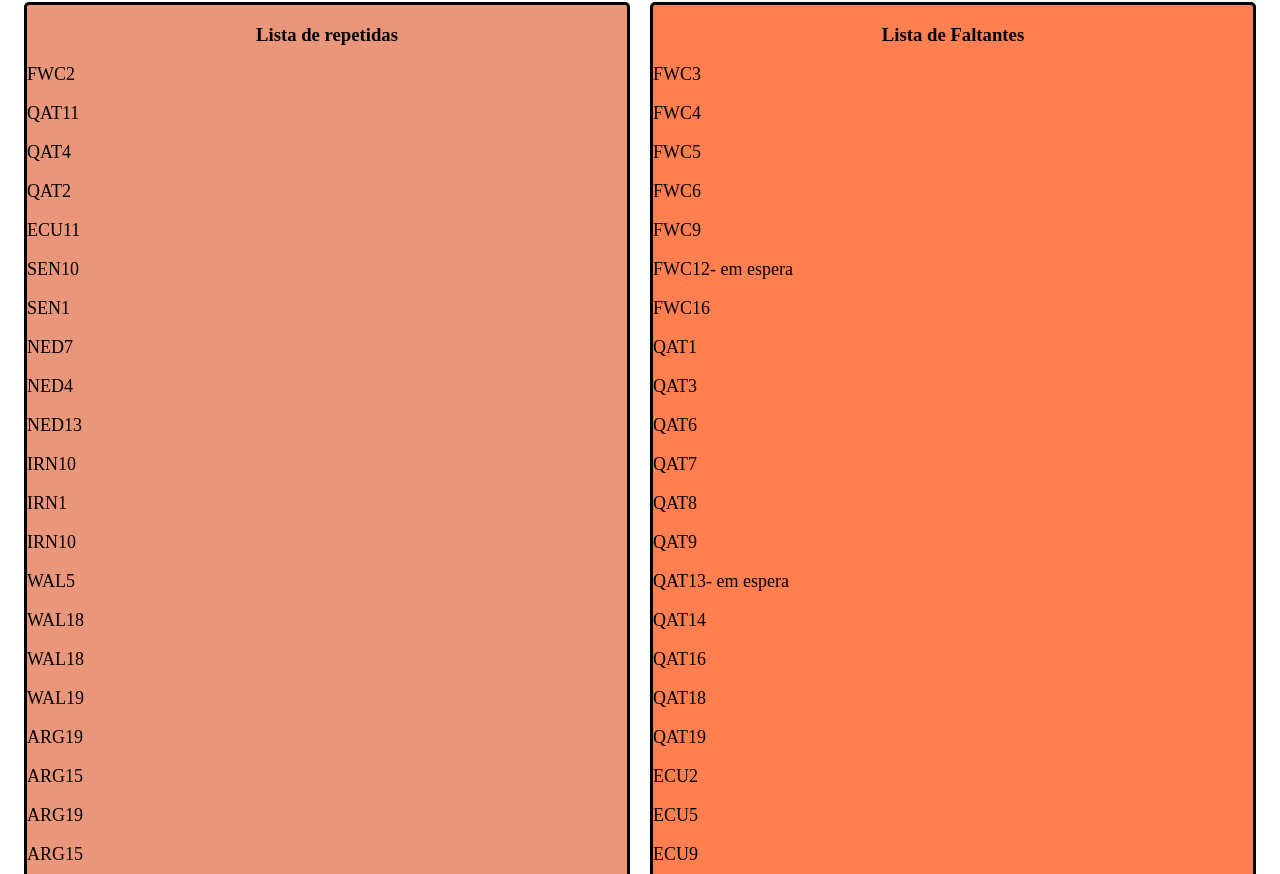
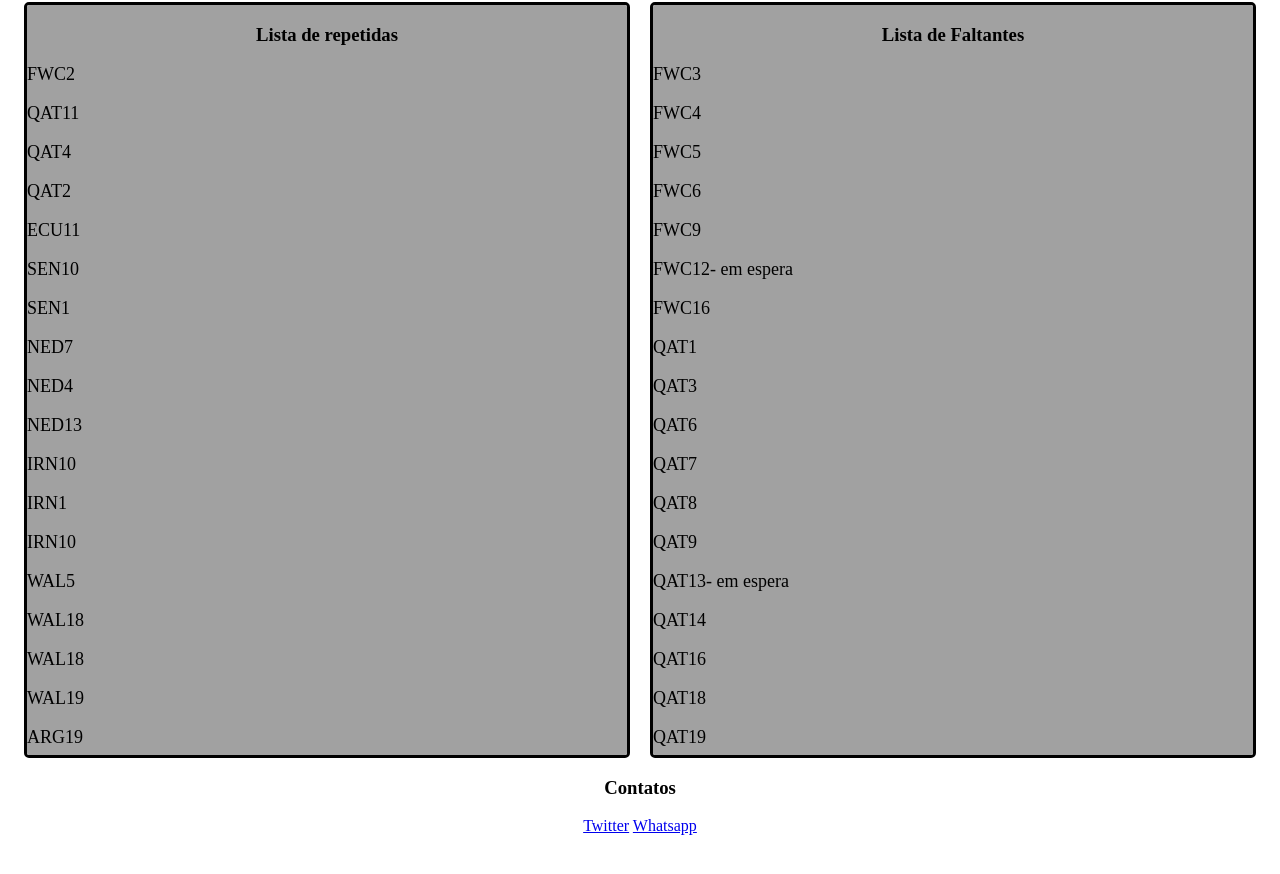
Before and after one commit to ThePedroCitadin/ThePedroCitadin.github.io, a plain HTML site: page index.html in a window 1280 px wide. Shown: the part 78-952 px from the top of the page. After the commit the page ends 921 px from the top, so only its background shows below. Drawn offline with Linux system fonts and the light colour scheme.

Commit message:
melhoras

```diff
--- a/estilos/style.css
+++ b/estilos/style.css
@@ -2,8 +2,9 @@
 
 #lista_repetidas{
     width: 600px;
-
-    background-color: #E9967A;
+    overflow-y: scroll;
+    height: 750px;
+    background-color:rgb(161, 161, 161);
     border:solid;
     border-color: black;
     border-radius: 5px;
@@ -12,8 +13,10 @@
 }
 #lista_faltantes{
     width: 600px;
+    overflow-y: scroll;
 
-    background-color: #FF7F50;
+    height: 750px;
+    background-color: rgb(161, 161, 161);
     margin-left: 10px;
     border:solid;
     border-color: black;
@@ -35,3 +38,6 @@ h3{
 p{
     font-size: 18px;
 }
+#contato{
+    text-align: center;
+}
--- a/index.html
+++ b/index.html
@@ -15,6 +15,7 @@
     <center>
         <h1>Lista de figurinhas</h1>
     </center>
+
     <section id="sessao_listas">
         <div id="lista_repetidas" class="lista">
             <h3>Lista de repetidas</h3>
@@ -25,6 +26,11 @@
         </div>
 
     </section>
+    <section id="contato">
+        <h3>Contatos</h3>
+        <a href="https://twitter.com/PedroCitadin">Twitter</a>
+        <a href="https://wa.me/4891655626">Whatsapp</a>
+    </section>
 </body>
 
 </html>
--- a/js/script.js
+++ b/js/script.js
@@ -402,7 +402,11 @@ const lista_faltantes = ['FWC3',
     'C7',
     'C8'
 ]
+
+
+
 function listar() {
+
     for (var i = 0; i < lista_repetidas.length; i++) {
         ///lista repetidas
         let listarepetidashtml = document.querySelector("#lista_repetidas")
```
